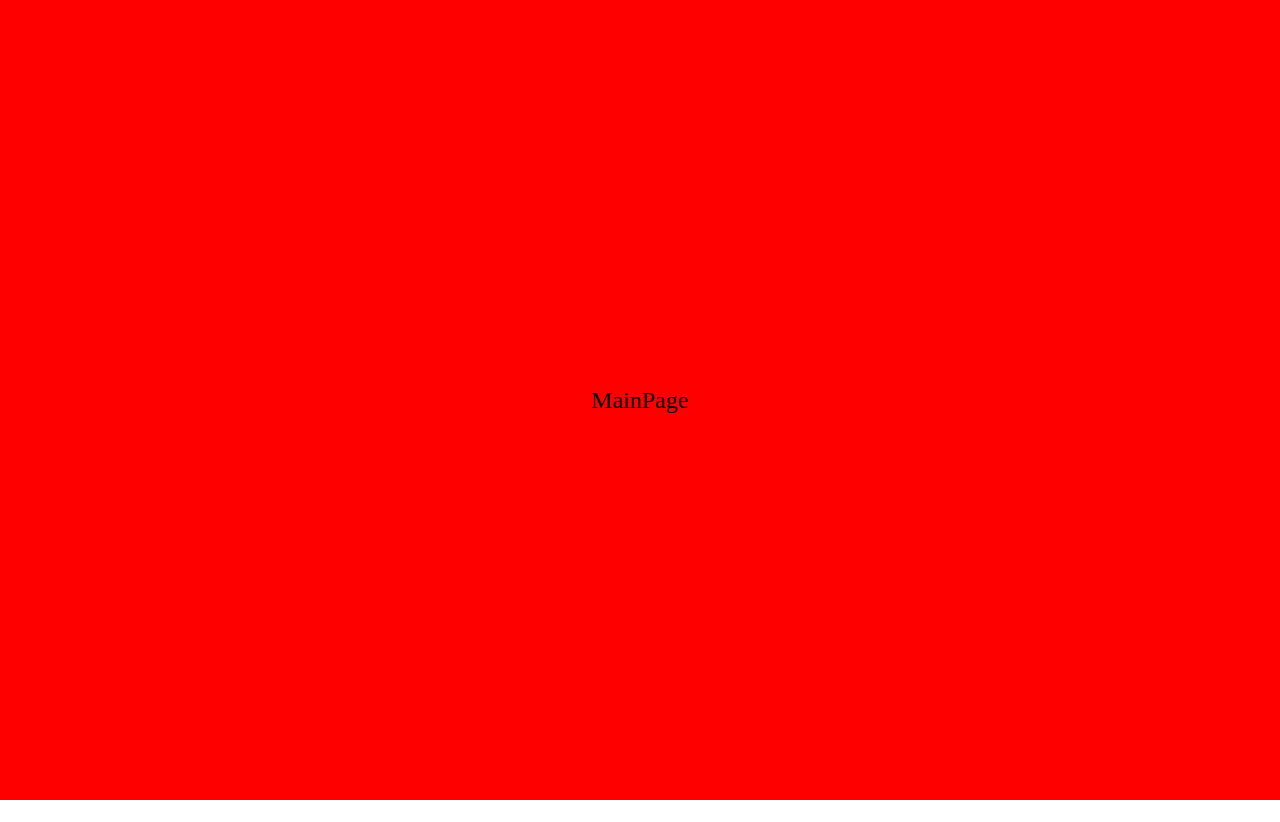
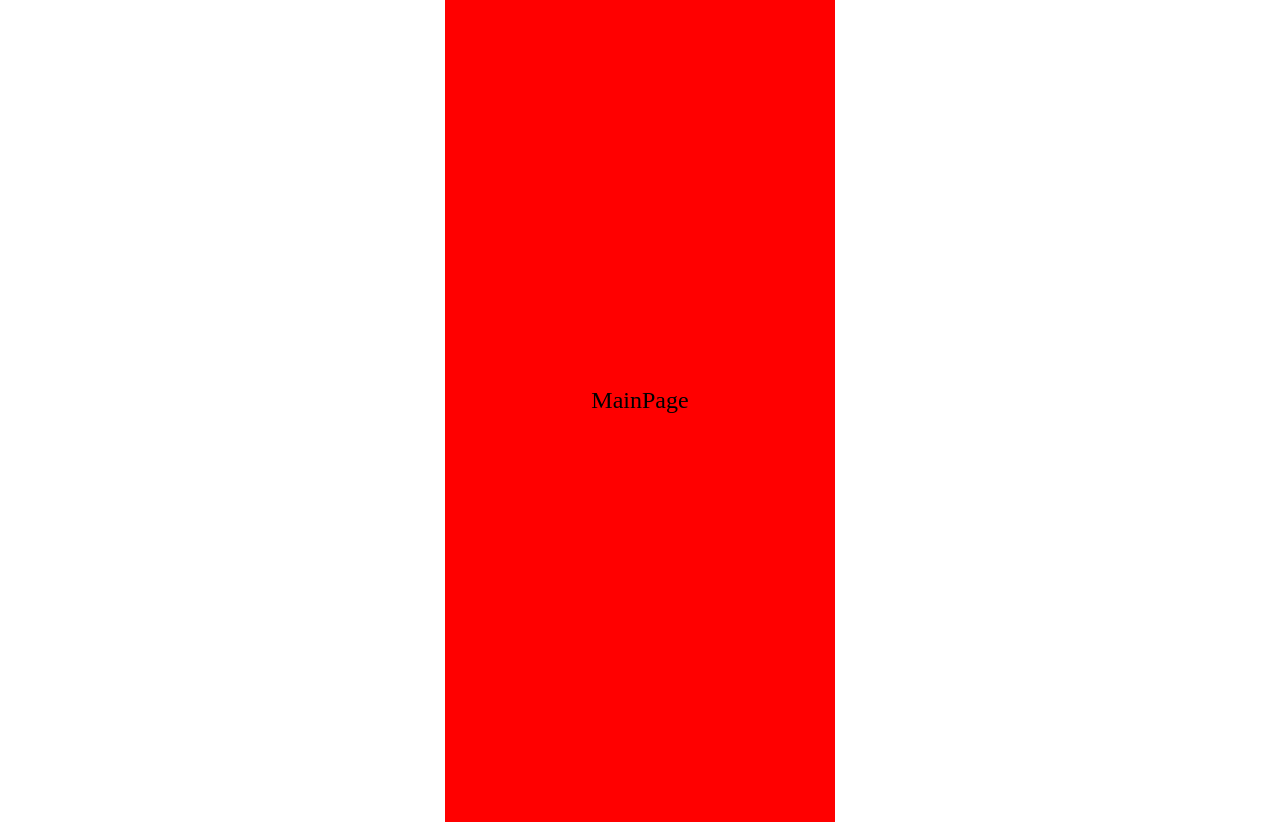
Before and after one commit to seoul-women-tech-hackathon-team5/meaningout-client, a React (Vite) app: page /main in a window 1280 px wide. Before the commit the page ends 800 px from the top, so only its background shows below. Built offline with nearby package versions, Linux system fonts and the light colour scheme.

Commit message:
Fix: 크롬 화면 구현 문제 해결
버그 해결은.. 아닌 거 같지만 어떤 태그인지 모르겠어서 fix로 해둠. 드디어 본인 화면에 의도대로 코드가 구현됨.

```diff
--- a/src/pages/MainPage.jsx
+++ b/src/pages/MainPage.jsx
@@ -3,21 +3,32 @@ import styled from 'styled-components';
 
 const MainPage = () => {
   return (
-    <MainContainer>
-      MainPage
-    </MainContainer>
+    <PageWrapper>
+      <RedScreen>
+        MainPage
+      </RedScreen>
+    </PageWrapper>
   );
 }
 
-const MainContainer = styled.div`
+const PageWrapper = styled.div`
   display: flex;
   justify-content: center;
   align-items: center;
-  width: 100vw; /* 100% 화면 너비 */
-  height: 100vh; /* 100% 화면 높이 */
+  width: 100vw;
+  height: 100vh;
+  background-color: white;
+`;
+
+const RedScreen = styled.div`
+  width: 390px;
+  height: 844px;
   background-color: red;
-  font-size: 24px; /* 텍스트 크기 */
-  color: black; /* 텍스트 색상 */
+  display: flex;
+  justify-content: center;
+  align-items: center;
+  font-size: 24px;
+  color: black;
 `;
 
 export default MainPage;
```
